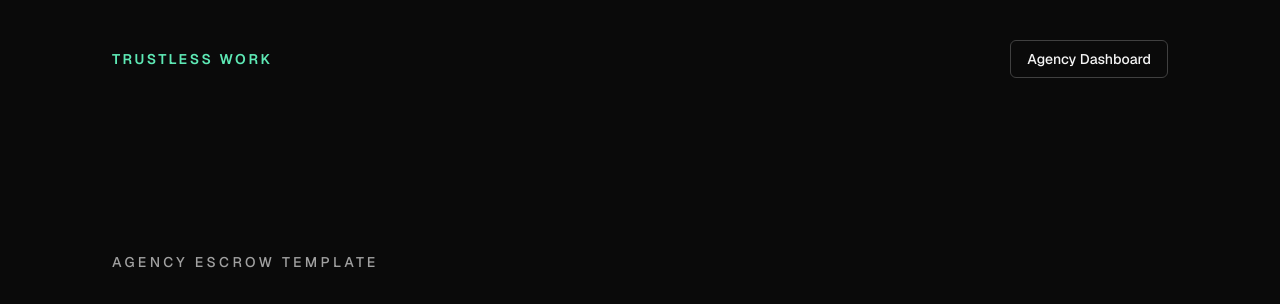
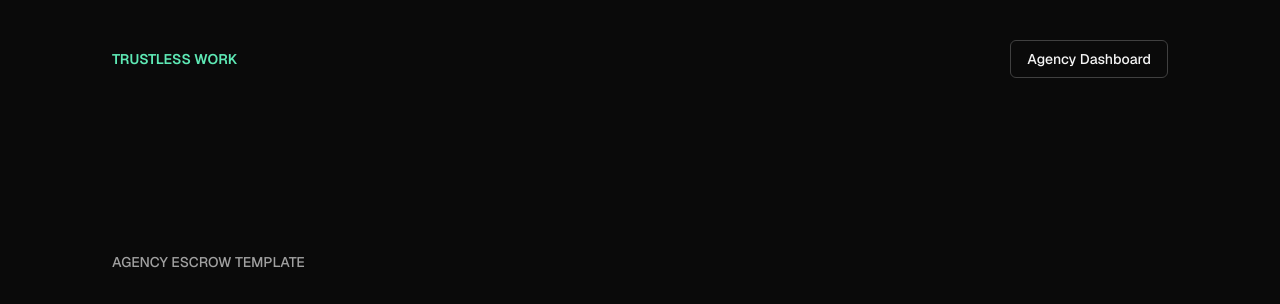
Before and after one commit to Trustless-Work/trustlesswork-agency-escrow-template, a Next.js app: page / in a window 1280 px wide. Shown: the top 304 px of the page. Built offline with nearby package versions, Linux system fonts and the light colour scheme.

Commit message:
style: refine escrow placeholder typography

```diff
--- a/src/features/escrow/views/AgencyDashboardView.tsx
+++ b/src/features/escrow/views/AgencyDashboardView.tsx
@@ -6,7 +6,7 @@ export const AgencyDashboardView = () => {
       <section className="mx-auto w-full max-w-5xl">
         <div className="flex flex-col gap-6 border-b border-neutral-200 pb-8 sm:flex-row sm:items-end sm:justify-between">
           <div>
-            <p className="text-sm font-medium uppercase tracking-[0.18em] text-neutral-500">
+            <p className="text-sm font-medium uppercase text-neutral-500">
               Agency
             </p>
             <h1 className="mt-3 text-3xl font-semibold tracking-normal">
--- a/src/features/escrow/views/ClientFundingView.tsx
+++ b/src/features/escrow/views/ClientFundingView.tsx
@@ -15,7 +15,7 @@ export const ClientFundingView = ({ escrowId }: ClientFundingViewProps) => {
           Back to escrow
         </Link>
         <div className="mt-8 border-b border-neutral-200 pb-8">
-          <p className="text-sm font-medium uppercase tracking-[0.18em] text-neutral-500">
+          <p className="text-sm font-medium uppercase text-neutral-500">
             Client Funding
           </p>
           <h1 className="mt-3 text-3xl font-semibold tracking-normal">
--- a/src/features/escrow/views/ClientReleaseView.tsx
+++ b/src/features/escrow/views/ClientReleaseView.tsx
@@ -15,7 +15,7 @@ export const ClientReleaseView = ({ escrowId }: ClientReleaseViewProps) => {
           Back to escrow
         </Link>
         <div className="mt-8 border-b border-neutral-200 pb-8">
-          <p className="text-sm font-medium uppercase tracking-[0.18em] text-neutral-500">
+          <p className="text-sm font-medium uppercase text-neutral-500">
             Client Release
           </p>
           <h1 className="mt-3 text-3xl font-semibold tracking-normal">
--- a/src/features/escrow/views/ClientReviewView.tsx
+++ b/src/features/escrow/views/ClientReviewView.tsx
@@ -15,7 +15,7 @@ export const ClientReviewView = ({ escrowId }: ClientReviewViewProps) => {
           Back to escrow
         </Link>
         <div className="mt-8 border-b border-neutral-200 pb-8">
-          <p className="text-sm font-medium uppercase tracking-[0.18em] text-neutral-500">
+          <p className="text-sm font-medium uppercase text-neutral-500">
             Client Review
           </p>
           <h1 className="mt-3 text-3xl font-semibold tracking-normal">
--- a/src/features/escrow/views/CreateEscrowView.tsx
+++ b/src/features/escrow/views/CreateEscrowView.tsx
@@ -11,7 +11,7 @@ export const CreateEscrowView = () => {
           Back to dashboard
         </Link>
         <div className="mt-8 border-b border-neutral-200 pb-8">
-          <p className="text-sm font-medium uppercase tracking-[0.18em] text-neutral-500">
+          <p className="text-sm font-medium uppercase text-neutral-500">
             Create
           </p>
           <h1 className="mt-3 text-3xl font-semibold tracking-normal">
--- a/src/features/escrow/views/EscrowDetailView.tsx
+++ b/src/features/escrow/views/EscrowDetailView.tsx
@@ -9,7 +9,7 @@ export const EscrowDetailView = ({ escrowId }: EscrowDetailViewProps) => {
     <main className="min-h-screen bg-neutral-50 px-6 py-10 text-neutral-950 sm:px-10">
       <section className="mx-auto w-full max-w-5xl">
         <div className="border-b border-neutral-200 pb-8">
-          <p className="text-sm font-medium uppercase tracking-[0.18em] text-neutral-500">
+          <p className="text-sm font-medium uppercase text-neutral-500">
             Escrow Viewer
           </p>
           <h1 className="mt-3 text-3xl font-semibold tracking-normal">
--- a/src/features/escrow/views/LandingView.tsx
+++ b/src/features/escrow/views/LandingView.tsx
@@ -5,7 +5,7 @@ export const LandingView = () => {
     <main className="min-h-screen bg-neutral-950 text-neutral-50">
       <section className="mx-auto flex min-h-screen w-full max-w-6xl flex-col justify-between px-6 py-10 sm:px-10 lg:px-12">
         <header className="flex items-center justify-between gap-6">
-          <p className="text-sm font-semibold uppercase tracking-[0.18em] text-emerald-300">
+          <p className="text-sm font-semibold uppercase text-emerald-300">
             Trustless Work
           </p>
           <Link
@@ -18,7 +18,7 @@ export const LandingView = () => {
 
         <div className="grid gap-10 py-20 lg:grid-cols-[1.2fr_0.8fr] lg:items-end">
           <div className="max-w-3xl">
-            <p className="mb-5 text-sm font-medium uppercase tracking-[0.24em] text-neutral-400">
+            <p className="mb-5 text-sm font-medium uppercase text-neutral-400">
               Agency Escrow Template
             </p>
             <h1 className="text-4xl font-semibold leading-tight text-white sm:text-5xl lg:text-6xl">
```
